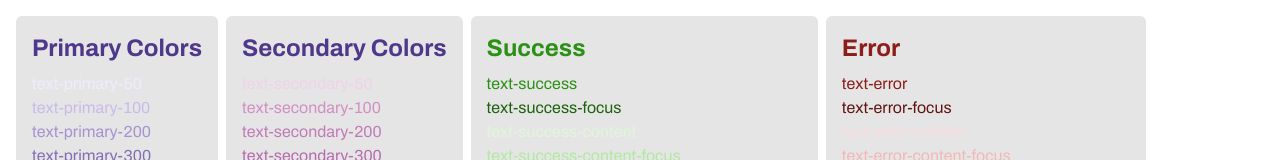
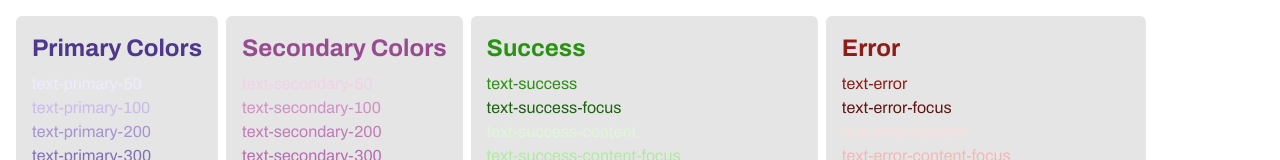
Before and after one commit to Hack-Weekly/lavender-snake-blog, a Next.js app: page /theme in a window 1280 px wide. Shown: the top 160 px of the page. Built offline with nearby package versions, Linux system fonts and the light colour scheme.

Commit message:
very minor theme edit

```diff
--- a/app/theme/page.tsx
+++ b/app/theme/page.tsx
@@ -43,7 +43,9 @@ export default function ThemePage() {
 					</ul>
 				</div>
 				<div className="flex w-fit flex-col gap-2 rounded-md bg-neutral-200 p-4">
-					<h2 className="text-2xl font-bold text-primary">Secondary Colors</h2>
+					<h2 className="text-2xl font-bold text-secondary">
+						Secondary Colors
+					</h2>
 					<ul>
 						{secondary.map((secondary, index) => {
 							return (
```
